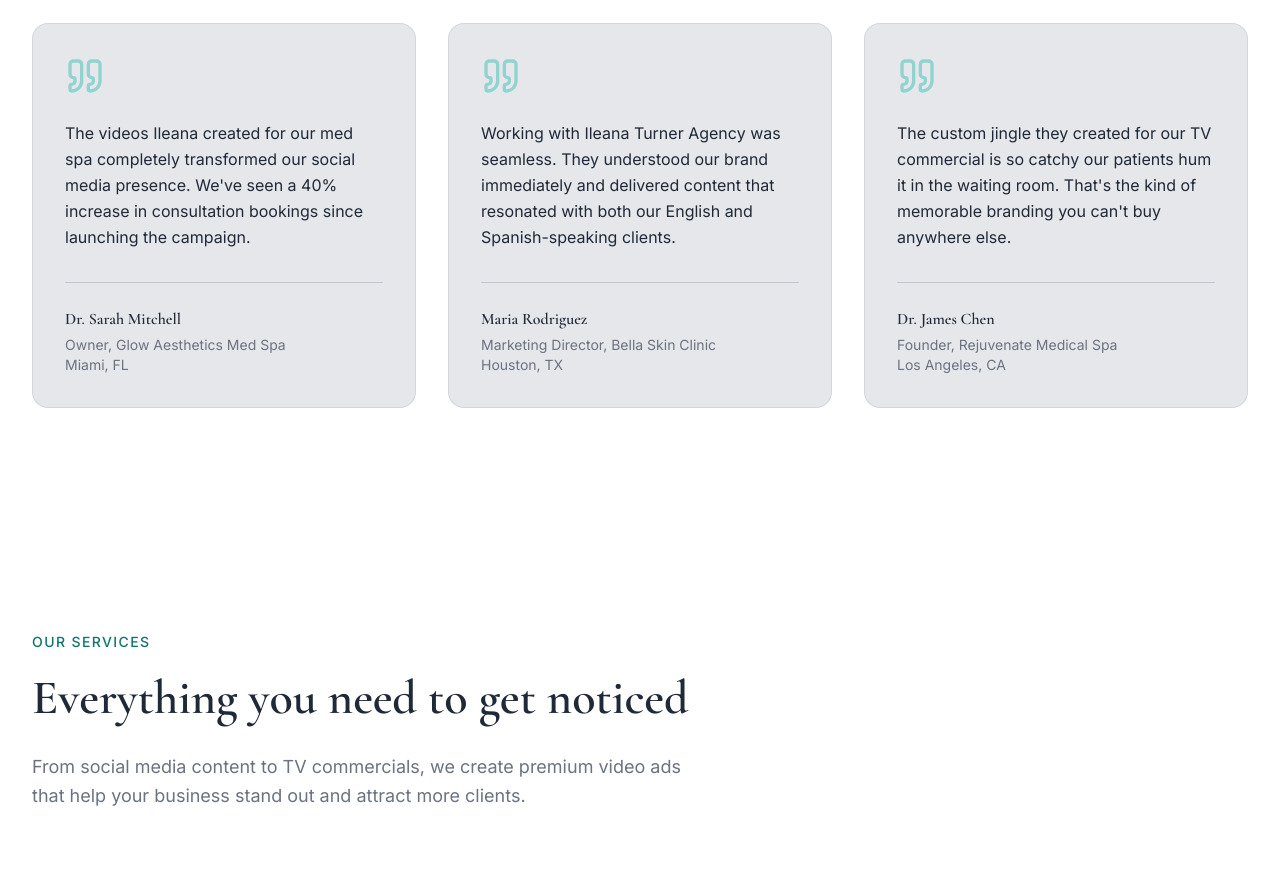
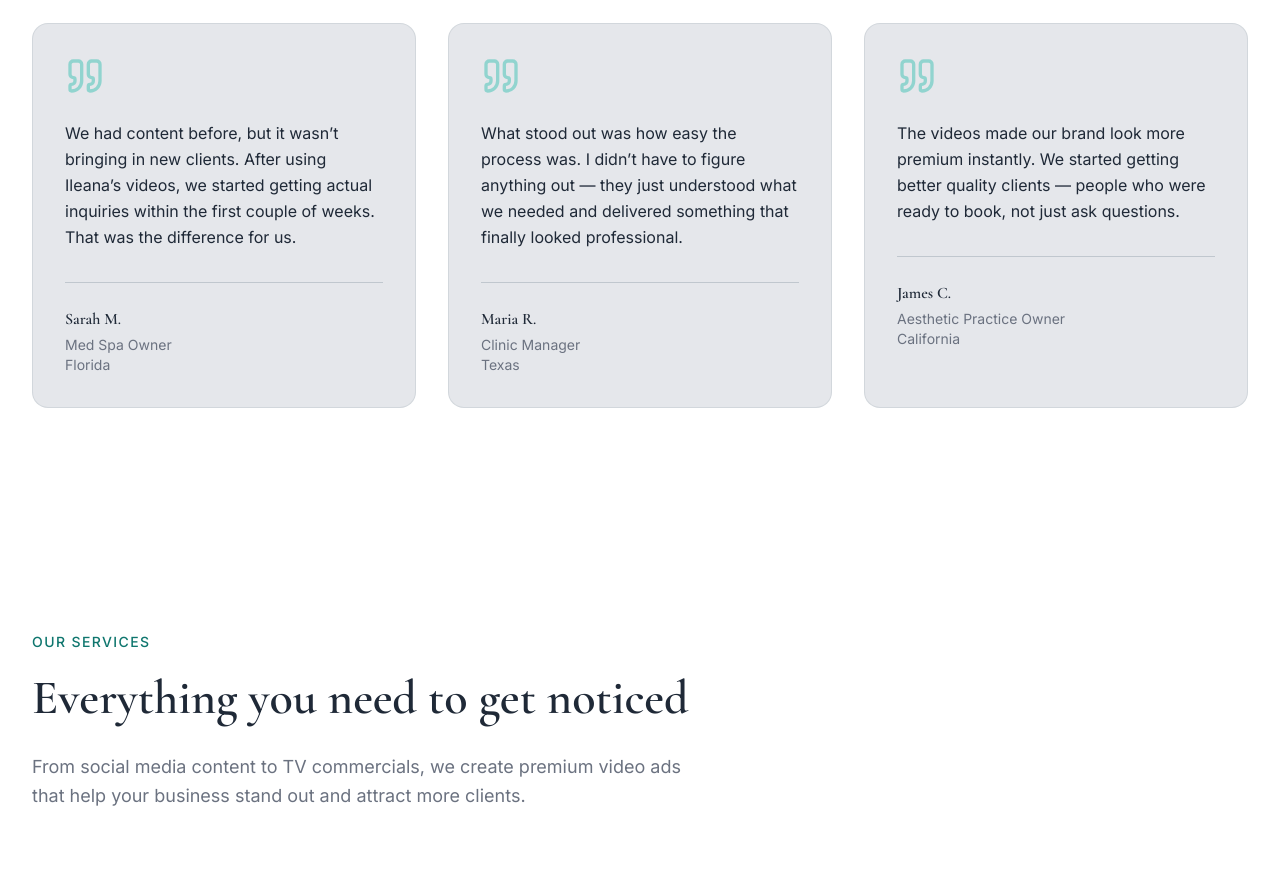
Before and after one commit to izsellersleads-afk/iturner-agency-site, a Next.js app: page / in a window 1280 px wide. Shown: the part 2580-3453 px from the top of the page. Built offline with nearby package versions, Linux system fonts and the light colour scheme.

Commit message:
Improve testimonials for authenticity and conversion

```diff
--- a/components/home/testimonials-section.tsx
+++ b/components/home/testimonials-section.tsx
@@ -2,22 +2,22 @@ import { Quote } from "lucide-react"
 
 const testimonials = [
   {
-    quote: "The videos Ileana created for our med spa completely transformed our social media presence. We've seen a 40% increase in consultation bookings since launching the campaign.",
-    author: "Dr. Sarah Mitchell",
-    role: "Owner, Glow Aesthetics Med Spa",
-    location: "Miami, FL",
+    quote: "We had content before, but it wasn’t bringing in new clients. After using Ileana’s videos, we started getting actual inquiries within the first couple of weeks. That was the difference for us.",
+    author: "Sarah M.",
+    role: "Med Spa Owner",
+    location: "Florida",
   },
   {
-    quote: "Working with Ileana Turner Agency was seamless. They understood our brand immediately and delivered content that resonated with both our English and Spanish-speaking clients.",
-    author: "Maria Rodriguez",
-    role: "Marketing Director, Bella Skin Clinic",
-    location: "Houston, TX",
+    quote: "What stood out was how easy the process was. I didn’t have to figure anything out — they just understood what we needed and delivered something that finally looked professional.",
+    author: "Maria R.",
+    role: "Clinic Manager",
+    location: "Texas",
   },
   {
-    quote: "The custom jingle they created for our TV commercial is so catchy our patients hum it in the waiting room. That's the kind of memorable branding you can't buy anywhere else.",
-    author: "Dr. James Chen",
-    role: "Founder, Rejuvenate Medical Spa",
-    location: "Los Angeles, CA",
+    quote: "The videos made our brand look more premium instantly. We started getting better quality clients — people who were ready to book, not just ask questions.",
+    author: "James C.",
+    role: "Aesthetic Practice Owner",
+    location: "California",
   },
 ]
 
```
